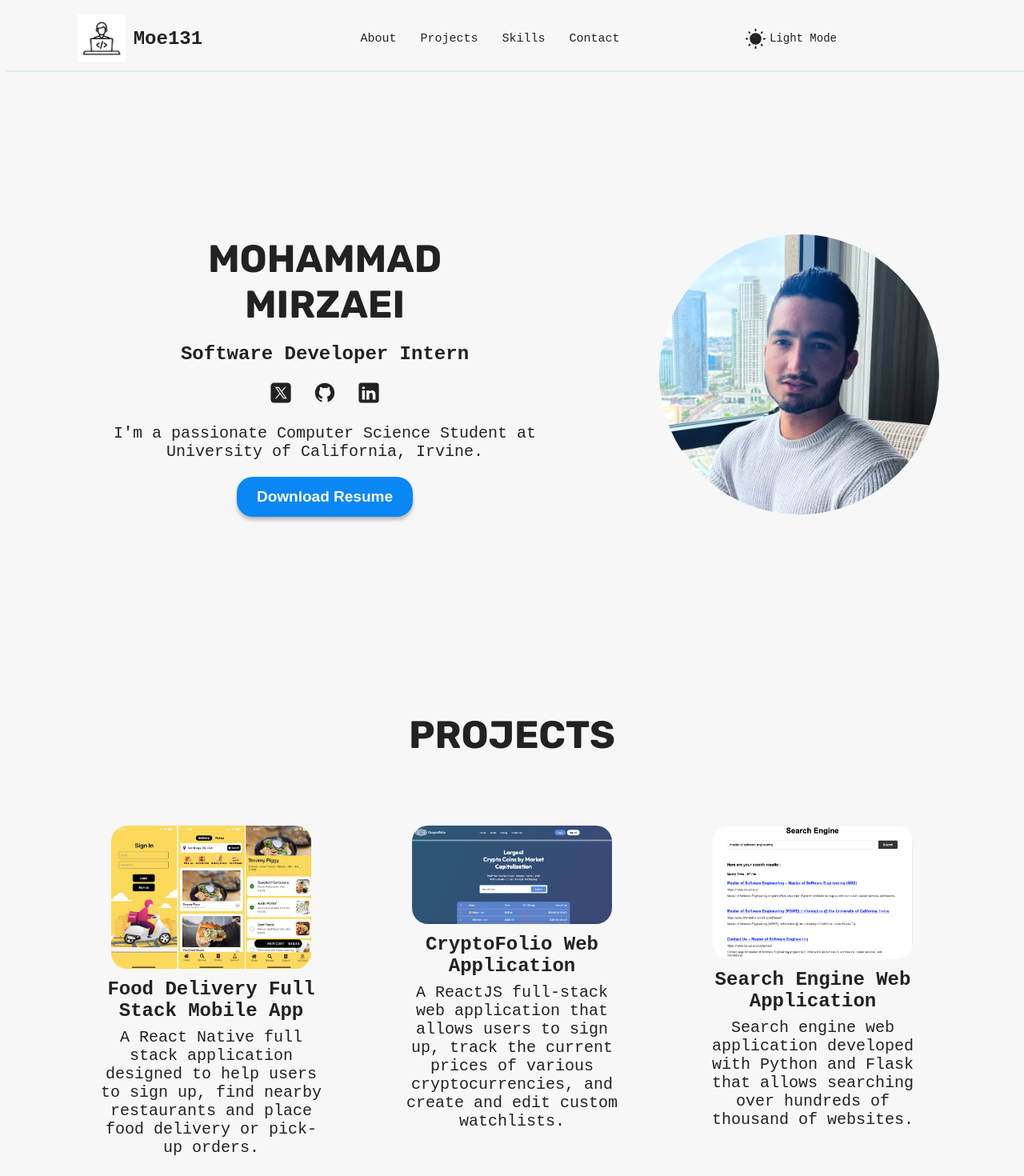
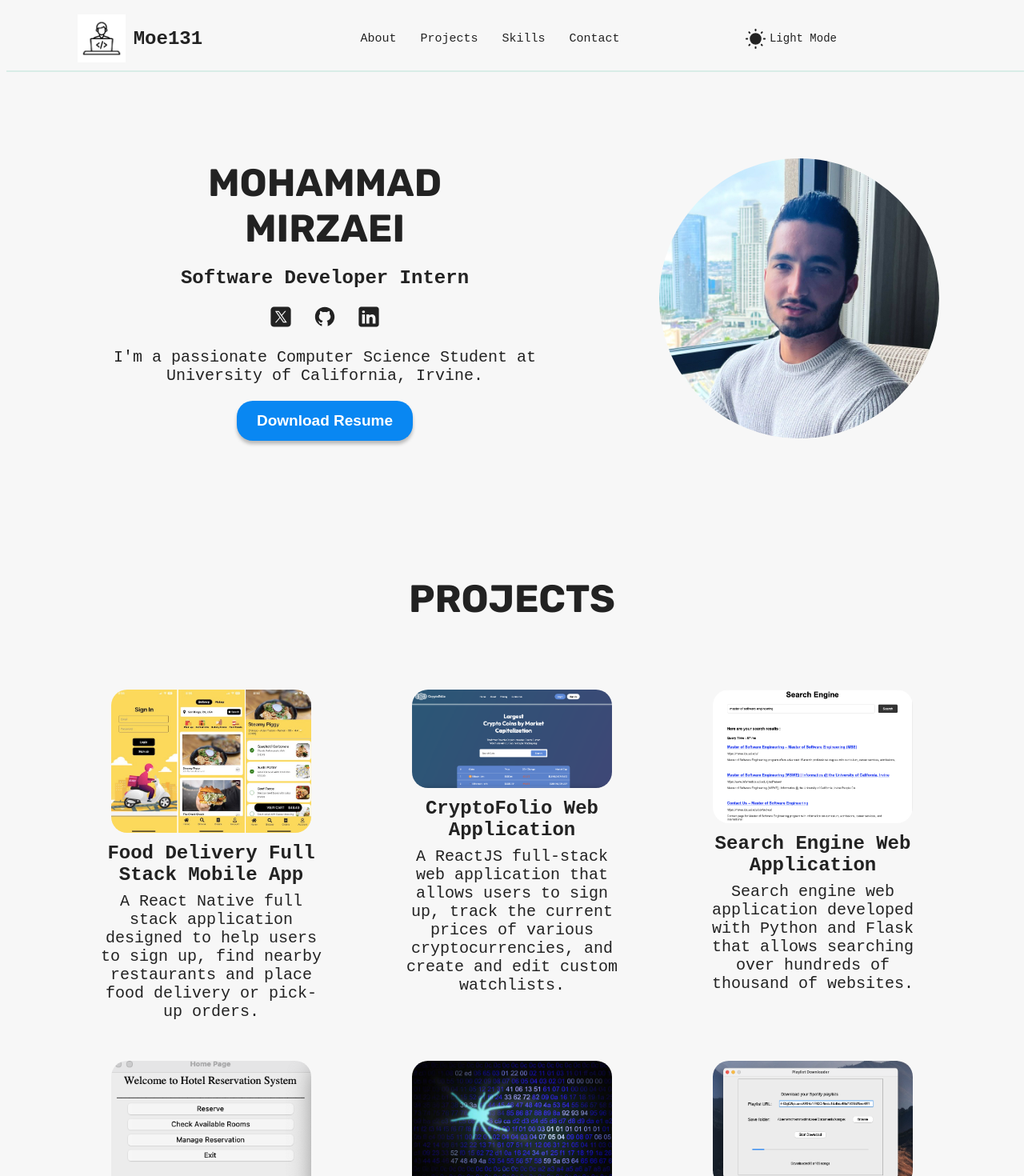
Before and after one commit to Moe131/portfoilo-website, a React (Create React App) app: page / in a window 1280 px wide. Shown: the top 1470 px of the page at 80% size. Built offline with nearby package versions, Linux system fonts and the light colour scheme.

Commit message:
Navbar menu updated

```diff
--- a/src/components/Hero/HeroStyles.module.css
+++ b/src/components/Hero/HeroStyles.module.css
@@ -4,9 +4,8 @@
     justify-content: center;
     gap: 20px;
     text-align: center;
-    height: 95dvh;
     min-height: 500px;
-    margin-bottom: 40px;
+    margin: 35px 0px;
 
     .hero {
       max-width: 200px;
--- a/src/components/Navbar/Navbar.jsx
+++ b/src/components/Navbar/Navbar.jsx
@@ -5,6 +5,8 @@ import blackMenuIcon from "../../assets/menu-black.png"
 import logo from "../../assets/logo.jpg"
 import lightIcon from '../../assets/light-icon.svg'
 import darkIcon from '../../assets/dark-icon.svg'
+import blackCross from '../../assets/back-cross.png'
+import whiteCross from '../../assets/white-cross.png'
 import { useTheme } from "../../common/ThemeContext"
 import "./Navbar.css"
 
@@ -16,6 +18,7 @@ function Navbar(props) {
     const {theme, toggleTheme } = useTheme();
     const themeIcon = theme === 'light' ? lightIcon : darkIcon;
     const menuIcon = theme === 'light' ? blackMenuIcon : whiteMenuIcon;
+    const menuCloseIcon = theme === 'light' ? blackCross : whiteCross;
 
     function handleChange(event){
         setMenu(!menuChecked)
@@ -43,7 +46,7 @@ function Navbar(props) {
             </div>
             <input type="checkbox" onChange={handleChange} value={menuChecked} id="check" name="check"/>
             <label  htmlFor="check" className="check-btn">
-                <img className="menu-icon" src={menuIcon} alt="menu icon" />
+                <img className="menu-icon" src={menuChecked? menuIcon : menuCloseIcon} alt="menu icon" />
             </label>
         </div>
     )
--- a/src/components/Projects/ProjectsStyles.module.css
+++ b/src/components/Projects/ProjectsStyles.module.css
@@ -2,7 +2,7 @@
     display: flex;
     flex-direction: column;
     text-align: center;
-    margin-bottom: 100px;
+    margin: 95px 0px;
 
     img {
         max-width: 250px;
```
Also changed, not shown: public/index.html (+0 -9 lines), src/assets/back-cross.png (added), src/assets/white-cross.png (added).
